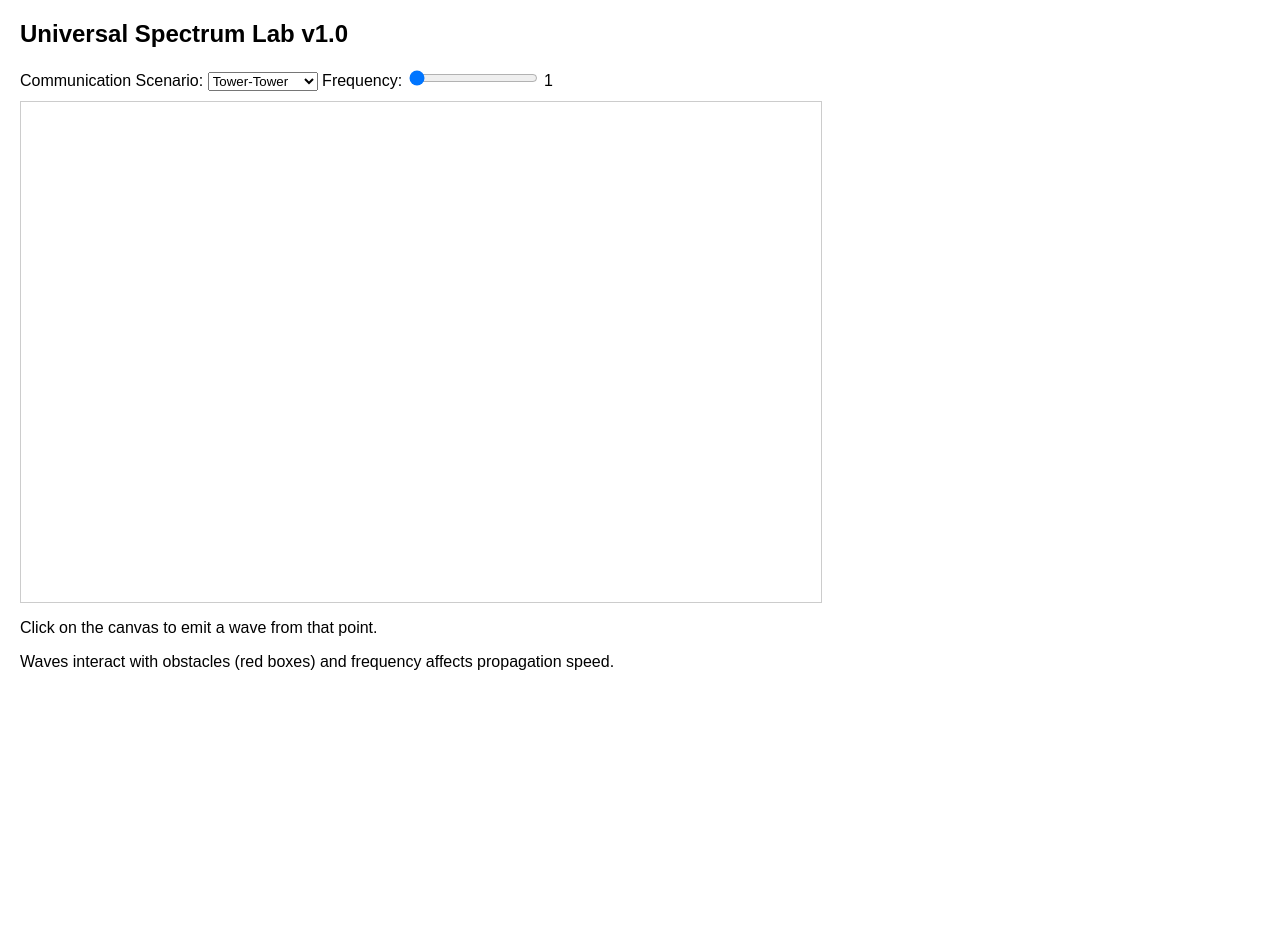
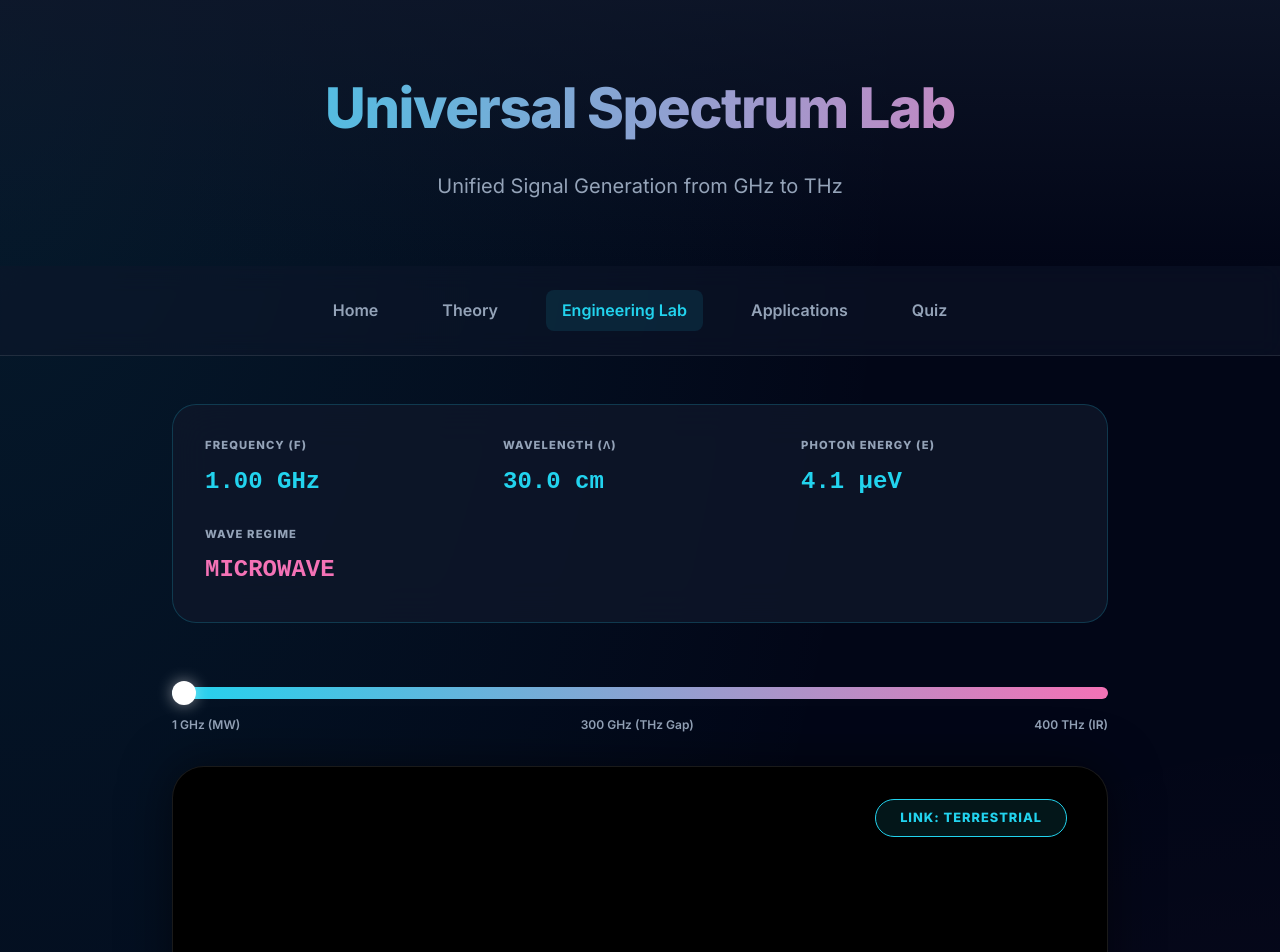
Before and after one commit to Harini-sambanthamoorthy/wave-lab, a plain HTML site: page experiments.html in a window 1280 px wide. Shown: the top 952 px of the page. Before the commit the page ends 800 px from the top, so only its background shows below. Drawn offline with Linux system fonts and the light colour scheme.

Commit message:
Revamp Universal Spectrum Lab page layout and styles
Updated the structure and styling of the Universal Spectrum Lab page, enhancing user interface and experience.

```diff
--- a/experiments.html
+++ b/experiments.html
@@ -1,73 +1,210 @@
 <!DOCTYPE html>
 <html lang="en">
+
 <head>
-<meta charset="UTF-8">
-<title>Universal Spectrum Lab</title>
-<style>
-    body { font-family: Arial, sans-serif; margin: 20px; }
-    canvas { border: 1px solid #ccc; display: block; margin-bottom: 10px; }
-    .controls { margin-bottom: 10px; }
-</style>
+    <meta charset="UTF-8">
+    <meta name="viewport" content="width=device-width, initial-scale=1.0">
+    <title>Universal Wave Lab | WaveLab</title>
+    <link rel="stylesheet" href="css/style.css">
+    <link href="https://fonts.googleapis.com/css2?family=Inter:wght@400;600;800&display=swap" rel="stylesheet">
+    <style>
+        .spectrum-hud {
+            display: grid;
+            grid-template-columns: repeat(auto-fit, minmax(200px, 1fr));
+            gap: 1.5rem;
+            margin-bottom: 2rem;
+            background: rgba(15, 23, 42, 0.8);
+            padding: 2rem;
+            border-radius: 1.5rem;
+            border: 1px solid rgba(34, 211, 238, 0.2);
+            backdrop-filter: blur(20px);
+        }
+
+        .hud-item {
+            display: flex;
+            flex-direction: column;
+            gap: 0.5rem;
+        }
+
+        .hud-label {
+            font-size: 0.7rem;
+            text-transform: uppercase;
+            letter-spacing: 0.1em;
+            color: var(--text-secondary);
+            font-weight: 800;
+        }
+
+        .hud-value {
+            font-family: 'Courier New', monospace;
+            font-size: 1.5rem;
+            font-weight: bold;
+            color: var(--primary-cyan);
+        }
+
+        #masterFrequencySlider {
+            -webkit-appearance: none;
+            appearance: none;
+            width: 100%;
+            height: 12px;
+            background: linear-gradient(to right, #22d3ee, #f472b6);
+            border-radius: 6px;
+            outline: none;
+            margin: 2rem 0;
+            cursor: pointer;
+        }
+
+        #masterFrequencySlider::-webkit-slider-thumb {
+            -webkit-appearance: none;
+            width: 24px;
+            height: 24px;
+            background: #fff;
+            border-radius: 50%;
+            box-shadow: 0 0 15px rgba(255, 255, 255, 0.5);
+            cursor: pointer;
+            transition: transform 0.2s;
+        }
+
+        #masterFrequencySlider::-webkit-slider-thumb:hover {
+            transform: scale(1.2);
+        }
+
+        .range-markers {
+            display: flex;
+            justify-content: space-between;
+            font-size: 0.75rem;
+            color: var(--text-secondary);
+            margin-top: -1rem;
+            margin-bottom: 2rem;
+            font-weight: 600;
+        }
+
+        .canvas-container {
+            position: relative;
+            border-radius: 2rem;
+            overflow: hidden;
+            border: 1px solid rgba(255, 255, 255, 0.1);
+            background: #000;
+            box-shadow: 0 0 50px rgba(0, 0, 0, 0.5);
+        }
+
+        #unifiedCanvas {
+            width: 100%;
+            height: 500px;
+        }
+
+        .mode-indicator {
+            position: absolute;
+            top: 2rem;
+            right: 2.5rem;
+            padding: 0.5rem 1.5rem;
+            border-radius: 2rem;
+            background: rgba(34, 211, 238, 0.1);
+            border: 1px solid var(--primary-cyan);
+            color: var(--primary-cyan);
+            font-weight: 800;
+            font-size: 0.8rem;
+            letter-spacing: 1px;
+            text-transform: uppercase;
+        }
+    </style>
 </head>
+
 <body>
 
-<h2>Universal Spectrum Lab v1.0</h2>
+    <header>
+        <h1>Universal Spectrum Lab</h1>
+        <p>Unified Signal Generation from GHz to THz</p>
+    </header>
 
-<div class="controls">
-    <label for="scenarioSelect">Communication Scenario:</label>
-    <select id="scenarioSelect">
-        <option value="Tower-Tower">Tower-Tower</option>
-        <option value="Satellite-Tower">Satellite-Tower</option>
-        <option value="Device-Device">Device-Device</option>
-    </select>
+    <nav>
+        <a href="index.html">Home</a>
+        <a href="theory.html">Theory</a>
+        <a href="experiments.html" class="active">Engineering Lab</a>
+        <a href="applications.html">Applications</a>
+        <a href="quiz.html">Quiz</a>
+    </nav>
 
-    <label for="freqSlider">Frequency:</label>
-    <input type="range" id="freqSlider" min="1" max="10" value="1">
-    <span id="freqDisplay">1</span>
-</div>
+    <section class="content">
 
-<canvas id="unifiedCanvas" width="800" height="500"></canvas>
+        <!-- Unified Controls -->
+        <div class="spectrum-hud">
+            <div class="hud-item">
+                <span class="hud-label">Frequency (f)</span>
+                <span id="freqDisplay" class="hud-value">1.00 GHz</span>
+            </div>
+            <div class="hud-item">
+                <span class="hud-label">Wavelength (λ)</span>
+                <span id="waveDisplay" class="hud-value">30.0 cm</span>
+            </div>
+            <div class="hud-item">
+                <span class="hud-label">Photon Energy (E)</span>
+                <span id="energyDisplay" class="hud-value">4.1 μeV</span>
+            </div>
+            <div class="hud-item">
+                <span class="hud-label">Wave Regime</span>
+                <span id="regimeDisplay" class="hud-value" style="color: var(--primary-magenta)">MICROWAVE</span>
+            </div>
+        </div>
 
-<div class="instructions">
-    <p>Click on the canvas to emit a wave from that point.</p>
-    <p>Waves interact with obstacles (red boxes) and frequency affects propagation speed.</p>
-</div>
+        <input type="range" id="masterFrequencySlider" min="9" max="14.6" step="0.01" value="9">
+        <div class="range-markers">
+            <span>1 GHz (MW)</span>
+            <span>300 GHz (THz Gap)</span>
+            <span>400 THz (IR)</span>
+        </div>
 
-<script src="spectrum-lab.js"></script>
-<script>
-const lab = new SpectrumLab('unifiedCanvas');
+        <div class="canvas-container card">
+            <div id="modeTag" class="mode-indicator">LINK: TERRESTRIAL</div>
+            <canvas id="unifiedCanvas"></canvas>
+            <div class="scanning-line"></div>
+        </div>
 
-// Add example obstacles
-lab.addObstacle(new Obstacle(300, 150, 100, 50));
-lab.addObstacle(new Obstacle(500, 300, 150, 75));
+        <div class="card workbench-card" style="margin-top: 3rem; border-top-color: var(--primary-amber);">
+            <div class="crt-header">
+                <span class="crt-readout" style="border:none; color: var(--primary-amber)">MICROSCOPIC INTERACTION
+                    MODEL</span>
+                <span id="interactionMode" class="crt-readout"
+                    style="color: var(--primary-amber); border-color: var(--primary-amber)">DIPOLE RESONANCE</span>
+            </div>
+            <p style="margin-bottom: 1.5rem;"><strong>How it works:</strong> This view shows the physical receiver
+                mechanism at the current frequency. Waves don't just "hit" things; they interact with matter based on
+                physical scale and energy states.</p>
 
-// Frequency control
-const freqSlider = document.getElementById('freqSlider');
-const freqDisplay = document.getElementById('freqDisplay');
-freqSlider.addEventListener('input', () => {
-    lab.setFrequency(parseFloat(freqSlider.value));
-    freqDisplay.textContent = freqSlider.value;
-});
+            <div class="sim-box" style="grid-template-columns: 1fr 1fr;">
+                <div class="canvas-container" style="height: 300px;">
+                    <canvas id="interactionCanvas"></canvas>
+                    <div class="scanning-line"
+                        style="background: rgba(251, 191, 36, 0.1); box-shadow: 0 0 15px var(--primary-amber);"></div>
+                </div>
+                <div class="engineering-controls"
+                    style="display: flex; flex-direction: column; justify-content: center;">
+                    <h4 id="insightTitle" style="color: var(--primary-amber); margin-bottom: 1rem;">Electrons in Motion
+                    </h4>
+                    <p id="insightText" class="scen-text" style="font-size: 0.85rem;">At GHz frequencies, the wavelength
+                        is comparable to the size of metal conductors. The oscillating E-field pushes electrons back and
+                        forth along the antenna, creating a measurable current.</p>
+                    <div class="math-box" style="border-left-color: var(--primary-amber); margin-top: 1.5rem;">
+                        <strong>Key Concept:</strong><br>
+                        <span id="conceptFormula">L = λ / 2 (Half-Wave Dipole)</span>
+                    </div>
+                </div>
+            </div>
+        </div>
 
-// Scenario selection
-document.getElementById('scenarioSelect').addEventListener('change', (e) => {
-    lab.setScenario(e.target.value);
-});
+        <div class="card workbench-card" style="margin-top: 3rem;">
+            <h3>System Physics Log</h3>
+            <p id="physicsLog" class="scen-text">Current Wave Properties: High diffraction, requires line-of-sight. Used
+                for satellite communication due to penetration in the ionosphere.</p>
+        </div>
 
-// Emit wave on click
-lab.canvas.addEventListener('click', (e) => {
-    const rect = lab.canvas.getBoundingClientRect();
-    const x = e.clientX - rect.left;
-    const y = e.clientY - rect.top;
-    lab.addWave(x, y);
-});
+    </section>
 
-// Legend
-const ctx = lab.ctx;
-ctx.font = "14px Arial";
-ctx.fillStyle = "black";
-ctx.fillText("Legend: Blue = Tower-Tower, Green = Satellite-Tower, Orange = Device-Device, Red = Obstacle", 10, 490);
-</script>
+    <footer>
+        <p>Universal Wave Lab | © 2026 WaveLab Aerospace</p>
+    </footer>
+
+    <script src="js/spectrum-lab.js"></script>
 
 </body>
+
 </html>
```
